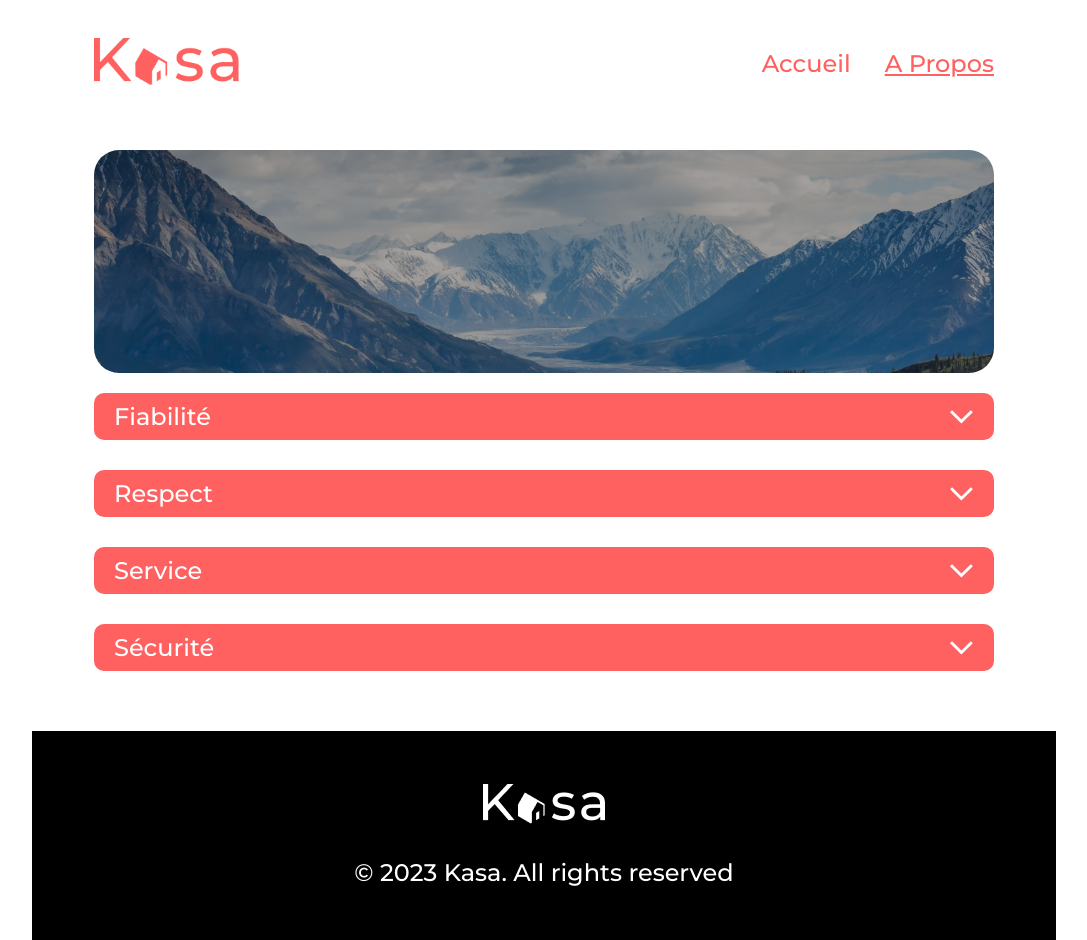
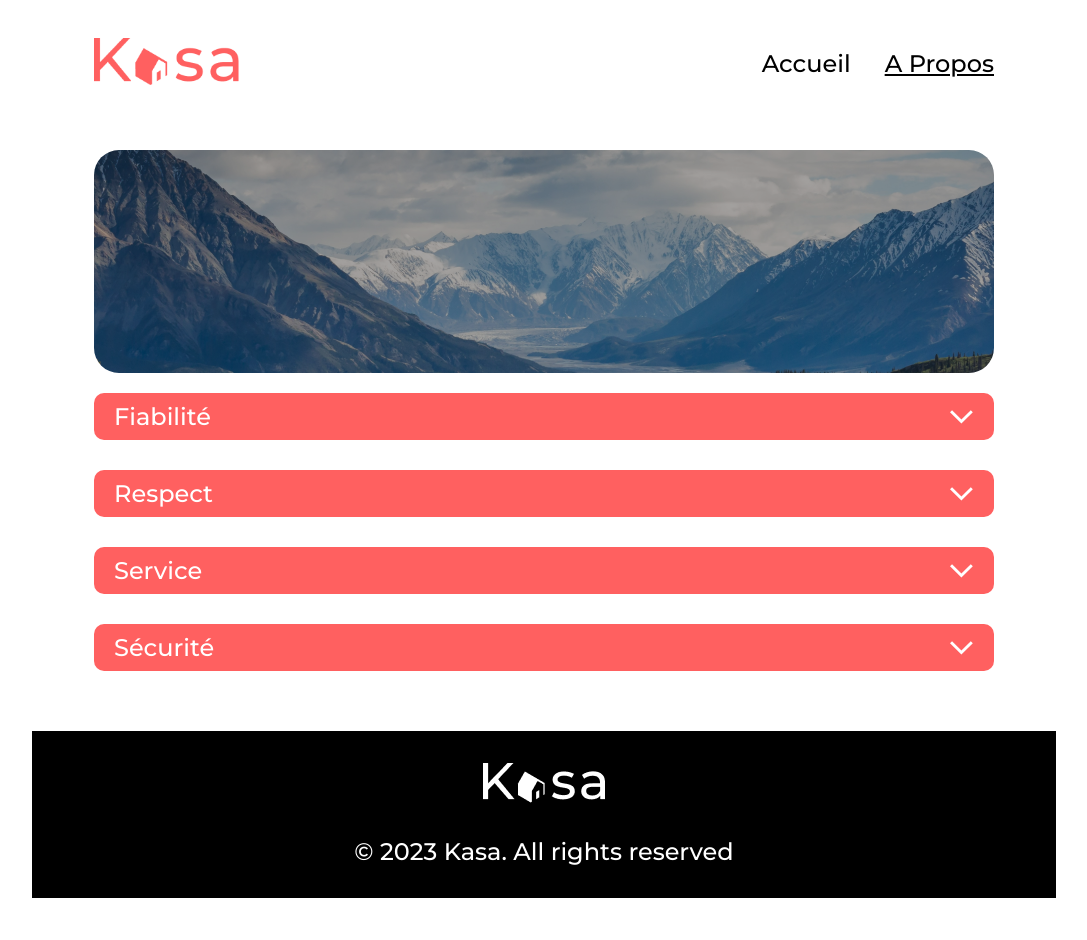
Before and after one commit to Elishaya13/Kasa_v2_P11_CDA, a React (Vite) app: page /about in a window 1280 px wide. Shown: the whole page, without its empty margins (96-1183 px from the left). After the commit the page ends 898 px from the top, so only its background shows below. Built offline with nearby package versions, Linux system fonts and the light colour scheme.

Commit message:
style: update colors for accessibility and fix footer position
- Change menu navigation color, dropdown content color, and location color to dark for better accessibility
- Ensure footer stays at the bottom of the page on large screens

```diff
--- a/src/components/collapse/collapse.scss
+++ b/src/components/collapse/collapse.scss
@@ -7,9 +7,7 @@
   flex-direction: column;
 
   &__container {
-    // position: relative;
     display: flex;
-    //  flex-direction: row;
     align-items: center;
     justify-content: space-between;
     height: 30px;
@@ -55,6 +53,8 @@
 
       p {
         font-size: 12px;
+        font-weight: 400;
+        line-height: 1.5;
       }
     }
   }
@@ -100,7 +100,7 @@
       width: 900px;
       &_text {
         p {
-          font-size: 24px;
+          font-size: 18px;
         }
       }
     }
--- a/src/components/footer/footer.scss
+++ b/src/components/footer/footer.scss
@@ -23,7 +23,6 @@
   // *** Responsive *** //
 
   @include tabletMinBreakPoint {
-    margin: auto;
     width: $screen-tablet;
     margin-top: 40px;
 
@@ -34,6 +33,7 @@
 
   @include laptopMinBreakPoint {
     width: $screen-laptop;
+    padding: 2rem
   }
 
   @include largeMinBreakPoint {
--- a/src/pages/layout.scss
+++ b/src/pages/layout.scss
@@ -2,4 +2,5 @@
     display: flex;
     flex-direction: column;
     align-items: center;
+    height: 100vh;
   }
--- a/src/styles/_settings.scss
+++ b/src/styles/_settings.scss
@@ -9,9 +9,11 @@
     margin: 0;
     padding: 0;
     list-style: none;
+}
+a {
+    text-decoration: none;
+    color: $dark-color;
+}
+h2 {
     color: $primary-color;
 }
-a {
-
-    text-decoration: none;
-}
--- a/src/styles/_variables.scss
+++ b/src/styles/_variables.scss
@@ -2,6 +2,7 @@
 $primary-color: #ff6060;
 $secondary-color: #ffffff;
 $tertiary-color: #f6f6f6;
+$dark-color: #000;
 
 // Breakpoints
 $screen-tablet: 768px;
```
Also changed, not shown: 1 other file (tests, documents, lock files or other folders).
